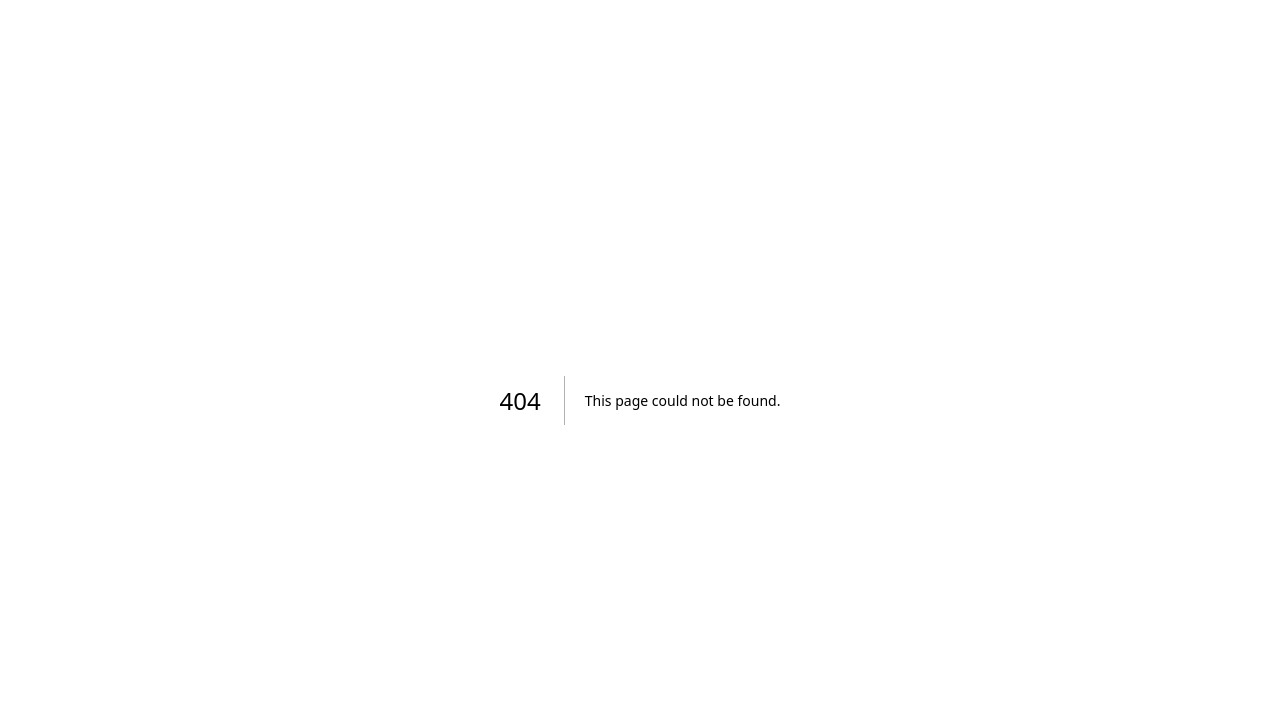
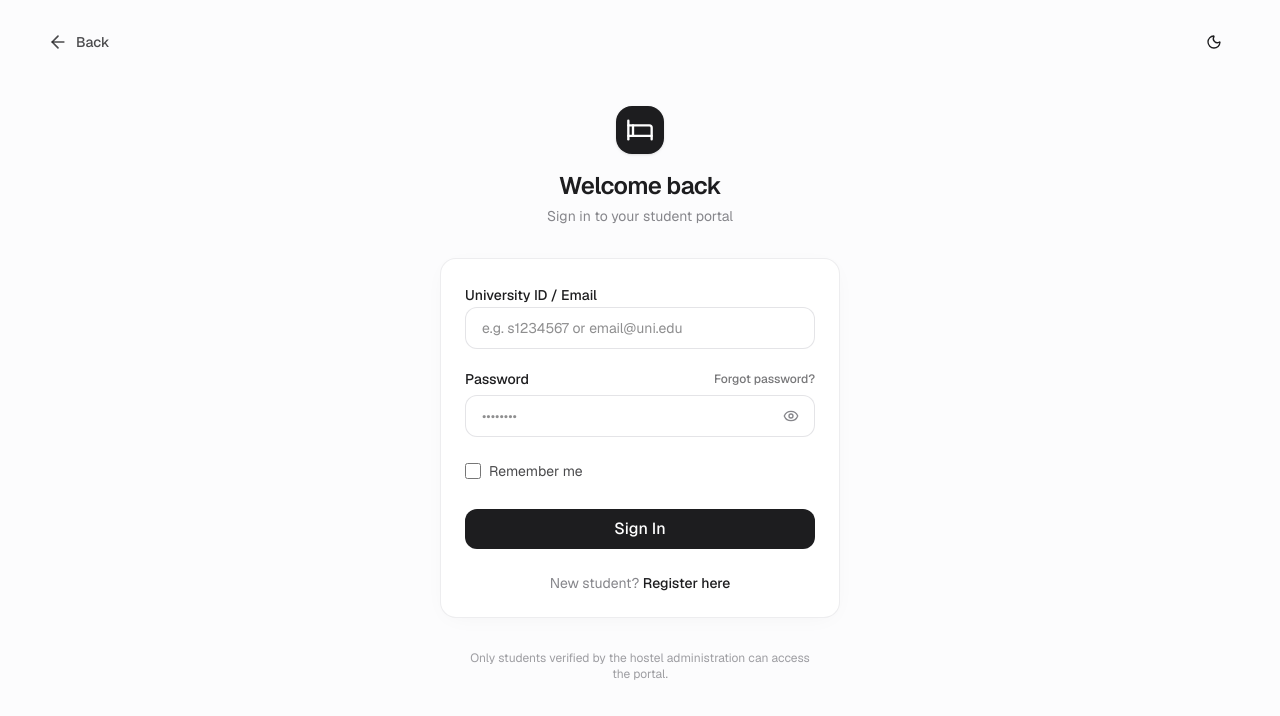
Before and after one commit to arpankaushal1234567777-ctrl/hostel-cos, a Next.js app: page /login in a window 1280 px wide. Before the commit this address had no page. Shown: the top 716 px of the page. Built offline with nearby package versions, Linux system fonts and the light colour scheme.

Commit message:
feat: add student login page

```diff
--- /dev/null
+++ b/src/app/login/page.tsx
@@ -0,0 +1,115 @@
+"use client";
+
+import { useState } from "react";
+import Link from "next/link";
+import { ThemeToggle } from "@/components/theme-toggle";
+import { Bed, Eye, EyeOff, ArrowLeft } from "lucide-react";
+
+export default function LoginPage() {
+  const [showPassword, setShowPassword] = useState(false);
+
+  return (
+    <main className="flex-1 flex flex-col min-h-screen bg-muted/30">
+      {/* Header */}
+      <header className="flex justify-between items-center w-full p-6 sm:px-12">
+        <Link href="/" className="flex items-center gap-2 text-foreground/80 hover:text-foreground transition-colors">
+          <ArrowLeft className="w-5 h-5" />
+          <span className="font-medium text-sm">Back</span>
+        </Link>
+        <ThemeToggle />
+      </header>
+
+      {/* Login Container */}
+      <div className="flex-1 flex flex-col items-center justify-center px-6 pb-24 w-full max-w-md mx-auto">
+
+        {/* Logo & Title */}
+        <div className="flex flex-col items-center text-center space-y-4 mb-8">
+          <div className="w-12 h-12 bg-foreground rounded-2xl flex items-center justify-center text-background shadow-sm">
+            <Bed className="w-7 h-7" />
+          </div>
+          <div>
+            <h1 className="text-2xl font-semibold tracking-tight text-foreground">Welcome back</h1>
+            <p className="text-sm text-muted-foreground mt-1">Sign in to your student portal</p>
+          </div>
+        </div>
+
+        {/* Login Form Card */}
+        <div className="card-apple w-full p-6 sm:p-8">
+          <form className="space-y-5" onSubmit={(e) => e.preventDefault()}>
+
+            {/* Email / ID */}
+            <div className="space-y-1.5">
+              <label htmlFor="identifier" className="text-sm font-medium text-foreground">
+                University ID / Email
+              </label>
+              <input
+                id="identifier"
+                type="text"
+                placeholder="e.g. s1234567 or email@uni.edu"
+                className="w-full px-4 py-2.5 rounded-lg border border-border/60 bg-background text-foreground text-sm focus:outline-none focus:ring-2 focus:ring-foreground/20 focus:border-foreground/40 transition-all"
+              />
+            </div>
+
+            {/* Password */}
+            <div className="space-y-1.5">
+              <div className="flex items-center justify-between">
+                <label htmlFor="password" className="text-sm font-medium text-foreground">
+                  Password
+                </label>
+                <Link href="#" className="text-xs text-foreground/60 hover:text-foreground font-medium transition-colors">
+                  Forgot password?
+                </Link>
+              </div>
+              <div className="relative">
+                <input
+                  id="password"
+                  type={showPassword ? "text" : "password"}
+                  placeholder="••••••••"
+                  className="w-full pl-4 pr-11 py-2.5 rounded-lg border border-border/60 bg-background text-foreground text-sm focus:outline-none focus:ring-2 focus:ring-foreground/20 focus:border-foreground/40 transition-all"
+                />
+                <button
+                  type="button"
+                  onClick={() => setShowPassword(!showPassword)}
+                  className="absolute right-3 top-1/2 -translate-y-1/2 text-muted-foreground hover:text-foreground transition-colors p-1"
+                  aria-label={showPassword ? "Hide password" : "Show password"}
+                >
+                  {showPassword ? <EyeOff className="w-4 h-4" /> : <Eye className="w-4 h-4" />}
+                </button>
+              </div>
+            </div>
+
+            {/* Remember Me */}
+            <div className="flex items-center space-x-2 pt-1">
+              <input
+                type="checkbox"
+                id="remember"
+                className="rounded text-foreground focus:ring-foreground/20 bg-background border-border/60 w-4 h-4"
+              />
+              <label htmlFor="remember" className="text-sm text-foreground/80 cursor-pointer select-none">
+                Remember me
+              </label>
+            </div>
+
+            {/* Submit Button */}
+            <button type="submit" className="btn-primary w-full mt-2 py-2.5">
+              Sign In
+            </button>
+          </form>
+
+          {/* Register Link */}
+          <div className="mt-6 text-center text-sm text-muted-foreground">
+            New student?{" "}
+            <Link href="#" className="text-foreground font-medium hover:underline underline-offset-4">
+              Register here
+            </Link>
+          </div>
+        </div>
+
+        {/* Subtle Message */}
+        <p className="mt-8 text-xs text-center text-muted-foreground/80 max-w-sm px-4">
+          Only students verified by the hostel administration can access the portal.
+        </p>
+      </div>
+    </main>
+  );
+}
```
